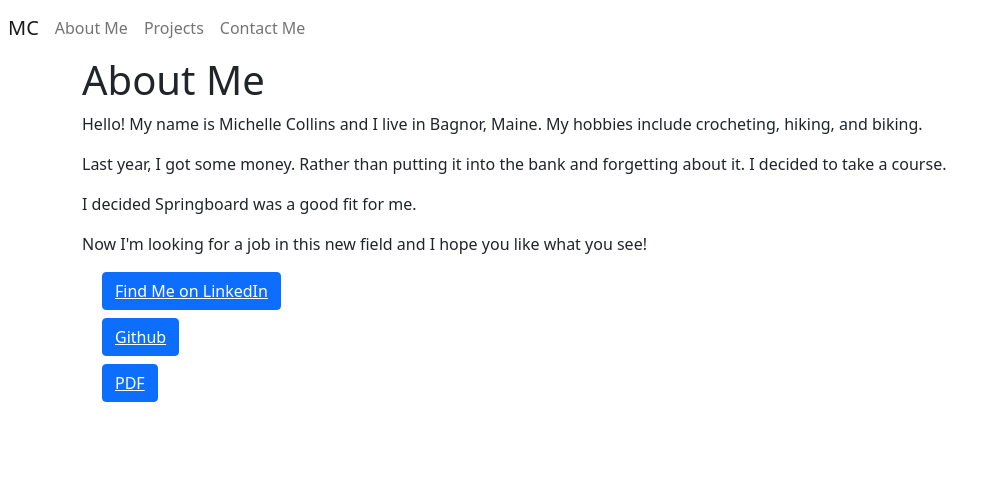
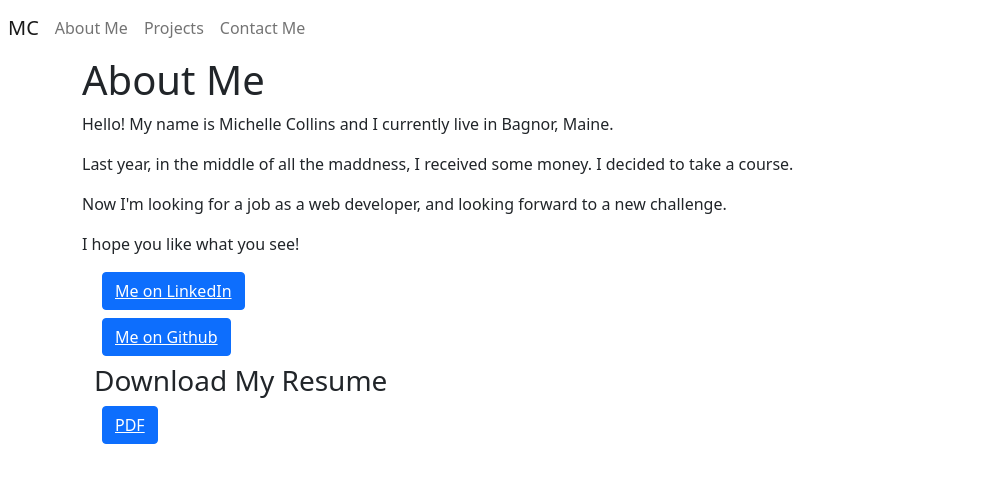
Before and after one commit to chelle-col/portfolio, a React (Create React App) app: page /resume in a window 1280 px wide. Shown: the top 482 px of the page, without its empty margins (0-1000 px from the left). Built offline with nearby package versions, Linux system fonts and the light colour scheme.

Commit message:
Resume Looking Better

```diff
--- a/public/index.html
+++ b/public/index.html
@@ -24,7 +24,7 @@
       work correctly both with client-side routing and a non-root public URL.
       Learn how to configure a non-root public URL by running `npm run build`.
     -->
-    <title>React App</title>
+    <title>Michelle COllins Portfolio</title>
   </head>
   <body>
     <noscript>You need to enable JavaScript to run this app.</noscript>
--- a/src/Resume.js
+++ b/src/Resume.js
@@ -1,30 +1,20 @@
-import Button from 'react-bootstrap/Button';
-import file from './docs/resume1.pdf'
+import file from './docs/resume1.pdf';
+import SocialMediaLink from './components/SocialMediaLink';
+import ResumenDownload from './components/ResumeDownload';
 
 const Resume = () => {
     return (
         <>
             <h1>About Me</h1>
-            <p>Hello! My name is Michelle Collins and I live in Bagnor, Maine. My hobbies include crocheting, hiking, and biking.</p>
-            <p>Last year, I got some money. Rather than putting it into the bank and forgetting about it. I decided to take a course.</p>
-            <p>I decided Springboard was a good fit for me. </p>
-            <p>Now I'm looking for a job in this new field and I hope you like what you see!</p>
+            <p>Hello! My name is Michelle Collins and I currently live in Bagnor, Maine.</p>
+            <p>Last year, in the middle of all the maddness, I received some money. I decided to take a course.</p>
+            <p>Now I'm looking for a job as a web developer, and looking forward to a new challenge.</p>
+            <p> I hope you like what you see!</p>
             <div className='container'>
-                <div className='m-2'>
-                    <Button>
-                        <a className='text-white' href='https://www.linkedin.com/in/chelle-collins/'>Find Me on LinkedIn</a>
-                    </Button>
-                </div>
-                <div className='m-2'>
-                    <Button>
-                        <a className='text-white' href='https://github.com/chelle-col'>Github</a>
-                    </Button>
-                </div>
-                <div className='m-2'>
-                    <Button>
-                        <a className='text-white' href={file} download='MichelleResume'>PDF</a>
-                    </Button>
-                </div>
+                <SocialMediaLink name='Me on LinkedIn' link='https://www.linkedin.com/in/chelle-collins/'/>
+                <SocialMediaLink name='Me on Github' link='https://github.com/chelle-col' />
+                <h3>Download My Resume</h3>
+                <ResumenDownload file={file} type='PDF' />
             </div>
         </>
     )
--- /dev/null
+++ b/src/components/ResumeDownload.js
@@ -0,0 +1,13 @@
+import Button from 'react-bootstrap/Button';
+
+const ResumenDownload = ({ file, type }) => {
+    return (
+        <div className='m-2'>
+                    <Button>
+                        <a className='text-white' href={file} download='Michelle Collins Resume'>{type}</a>
+                    </Button>
+        </div>
+    )
+}
+
+export default ResumenDownload;
--- /dev/null
+++ b/src/components/SocialMediaLink.js
@@ -0,0 +1,13 @@
+import Button from 'react-bootstrap/Button';
+
+const SocialMediaLink = ({ name, link }) => {
+    return (
+        <div className='m-2'>
+                    <Button>
+                        <a className='text-white' href={link}>{name}</a>
+                    </Button>
+                </div>
+    )
+}
+
+export default SocialMediaLink;
```
